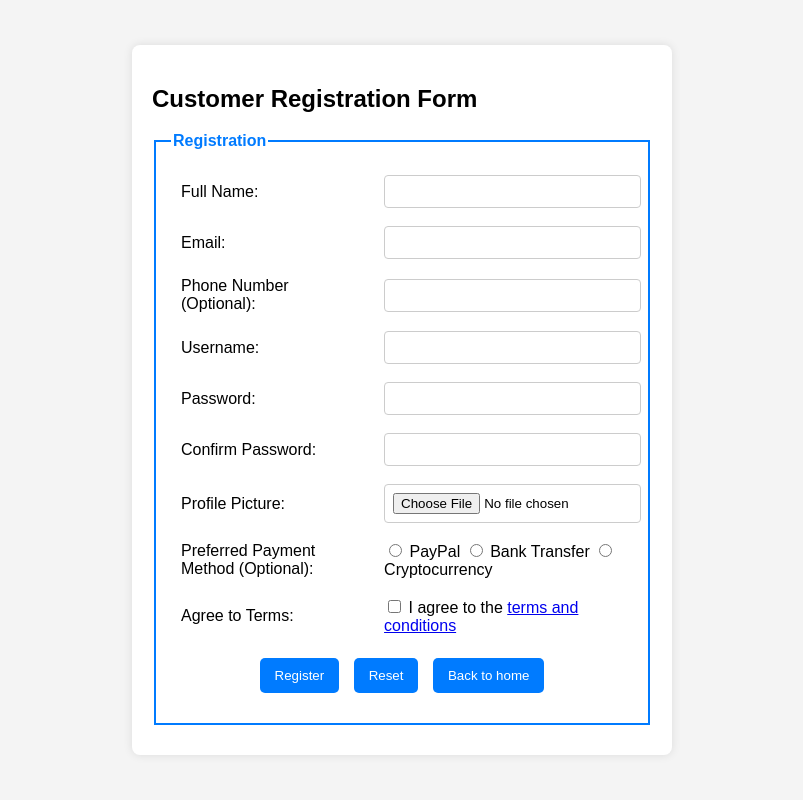
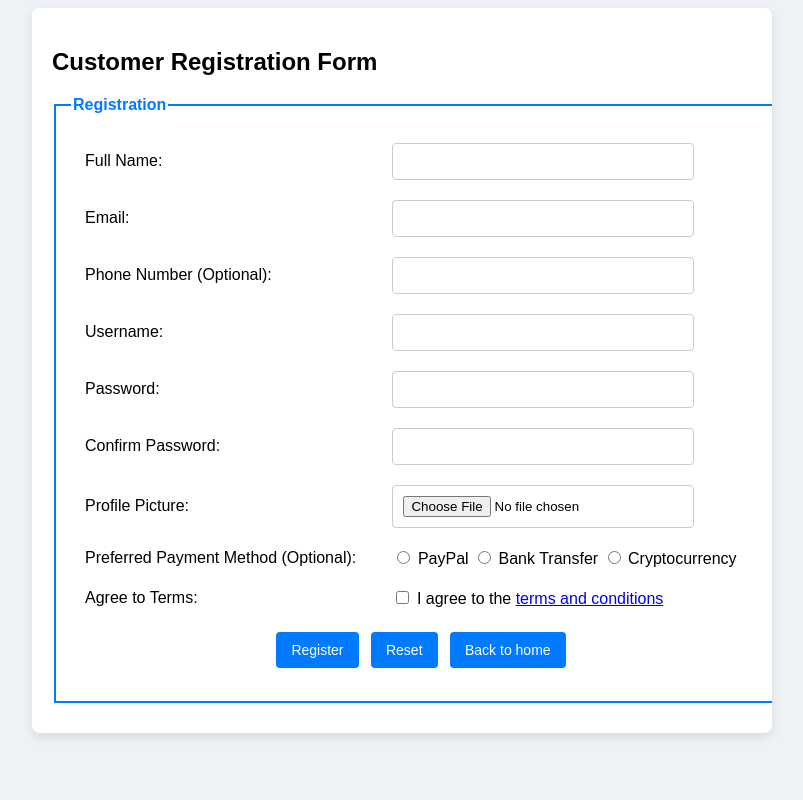
Before and after one commit to lut-ful/web-tech-lab-work, a PHP site: page /customer.php in a window 1280 px wide. Shown: the whole page, without its empty margins (238-1041 px from the left). Run offline with PHP 8.4, Linux system fonts and the light colour scheme.

Commit message:
customer css up

```diff
--- a/views/customer.css
+++ b/views/customer.css
@@ -1,20 +1,19 @@
 body {
     font-family: Arial, sans-serif;
-    background-color: #f4f4f4;
+    background-color: #eef2f7;
     display: flex;
     justify-content: center;
     align-items: center;
-    height: 100vh;
     margin: 0;
+    padding: 8px;
 }
 
 .container {
     background: white;
     padding: 20px;
     border-radius: 8px;
-    box-shadow: 0 0 10px rgba(0, 0, 0, 0.1);
-    max-width: 500px;
-    width: 100%;
+    box-shadow: 0px 4px 10px rgba(0, 0, 0, 0.1);
+    width: 700px;
     position: relative;
     overflow: hidden;
 }
@@ -23,27 +22,36 @@ fieldset {
     border: 2px solid #007BFF;
     padding: 15px;
     margin-bottom: 10px;
+    width: 100%;
 }
 
 legend {
     font-weight: bold;
     color: #007BFF;
+    font-size: 16px;
 }
 
 table {
     width: 100%;
+    border-spacing: 8px;
 }
 
 td {
-    padding: 8px;
+    padding: 6px;
 }
 
 input[type="text"], input[type="email"], input[type="password"], input[type="tel"], input[type="file"] {
     width: 100%;
-    padding: 8px;
+    max-width: 280px;
+    padding: 10px;
     border: 1px solid #ccc;
     border-radius: 4px;
-    display: inline-block;
+}
+
+input[type="text"]:focus, input[type="email"]:focus, input[type="password"]:focus, input[type="tel"]:focus {
+    border-color: #007BFF;
+    outline: none;
+    box-shadow: 0px 0px 4px rgba(0, 123, 255, 0.5);
 }
 
 .buttons {
@@ -56,9 +64,10 @@ input[type="text"], input[type="email"], input[type="password"], input[type="tel
     color: white;
     border: none;
     padding: 10px 15px;
-    border-radius: 5px;
+    border-radius: 4px;
     cursor: pointer;
-    margin: 5px;
+    margin: 4px;
+    font-size: 14px;
 }
 
 .buttons input:hover {
```
